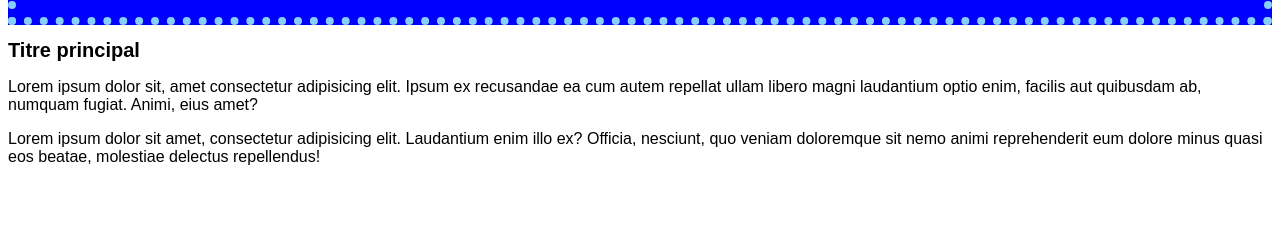
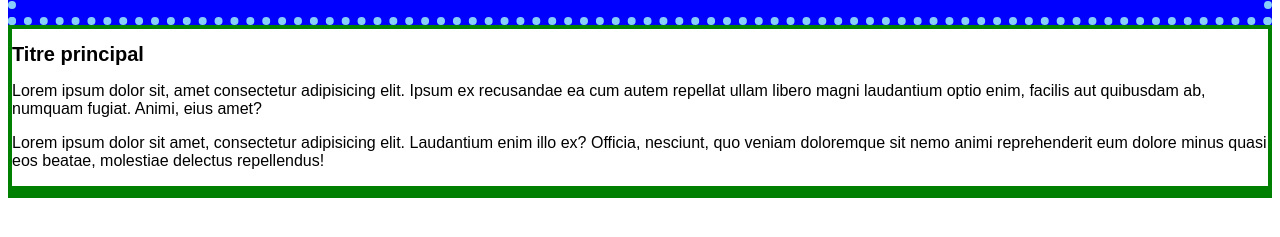
Before and after one commit to MiguelASV/ex3, a plain HTML site: page index.html in a window 1280 px wide. Shown: the part 103-340 px from the top of the page. Drawn offline with Linux system fonts and the light colour scheme.

Commit message:
M - Bordure autour du main et du footer

```diff
--- a/css/style.css
+++ b/css/style.css
@@ -15,3 +15,11 @@ h1 {
 h2 {
     color : red;
 }
+
+main {
+    border : 4px solid green;
+}
+
+footer {
+    border: 4px solid green;
+}
```
